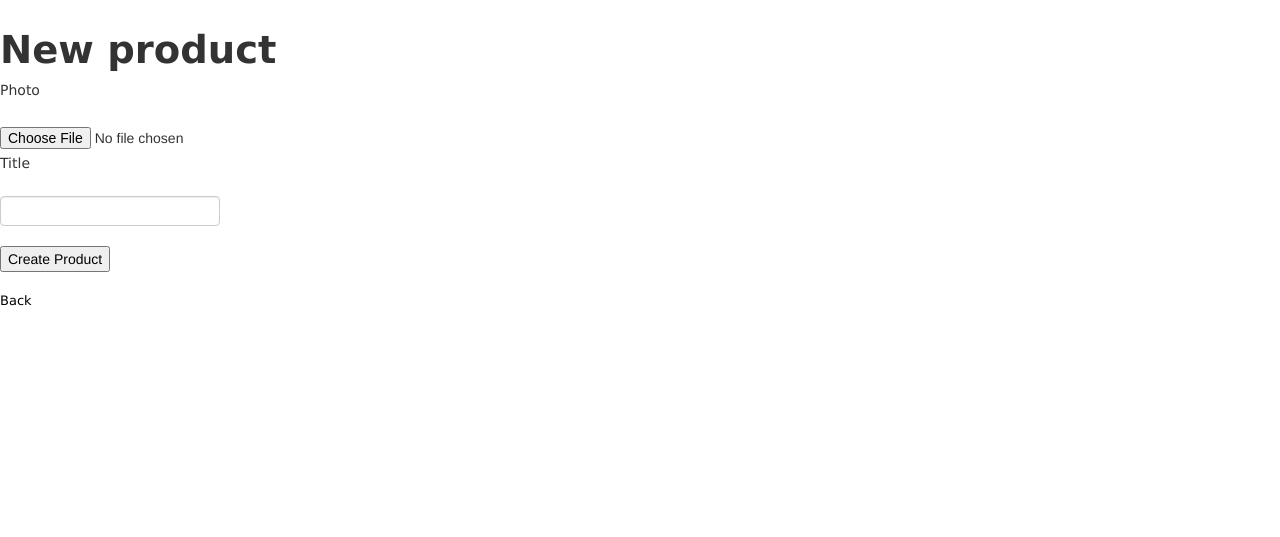
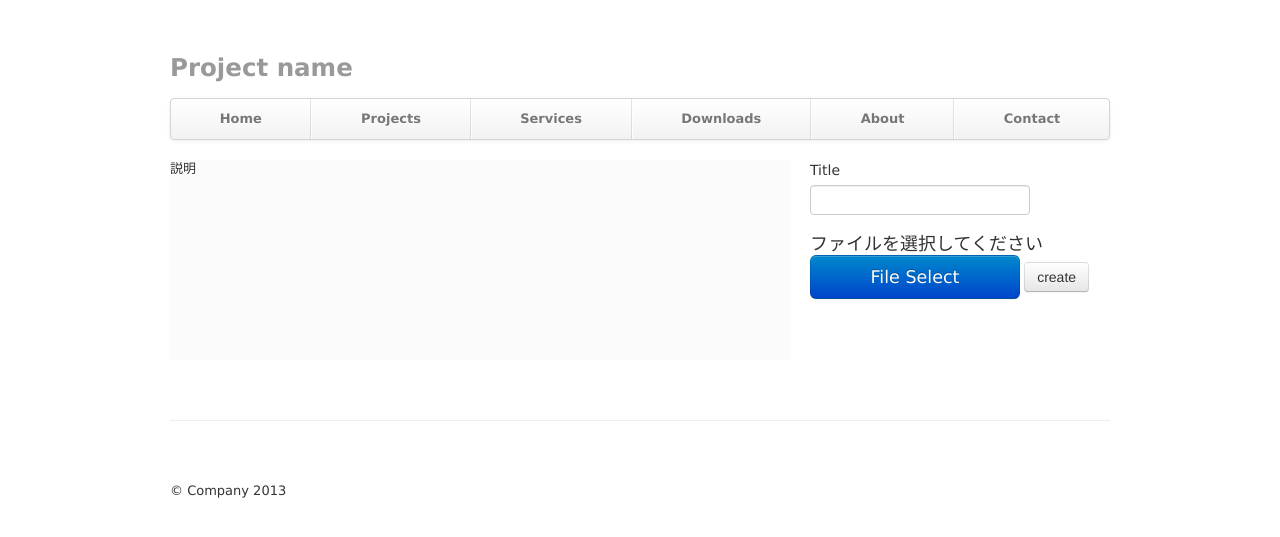
Before and after one commit to motikan/3D_Printer_Rails, a Rails app: page /products/new in a window 1280 px wide. Shown: the top 537 px of the page. Run offline with Rails 7, Linux system fonts and the light colour scheme; style sheets or scripts are compiled from the project's sources; parts of the project's set-up code (start-up, migrations or seed data) failed here and were passed over.

Commit message:
Layout new.html.erb

```diff
--- a/app/views/products/new.html.erb
+++ b/app/views/products/new.html.erb
@@ -1,5 +1,69 @@
-<h1>New product</h1>
+<div class="container">
 
-<%= render 'form' %>
+      <div class="masthead">
+        <h3 class="muted">Project name</h3>
+        <div class="navbar">
+          <div class="navbar-inner">
+            <div class="container">
+              <ul class="nav">
+                <li><a href="./">Home</a></li>
+                <li><a href="#">Projects</a></li>
+                <li><a href="#">Services</a></li>
+                <li><a href="#">Downloads</a></li>
+                <li><a href="#">About</a></li>
+                <li><a href="#">Contact</a></li>
+              </ul>
+            </div>
+          </div>
+        </div><!-- /.navbar -->
+      </div>
 
-<%= link_to 'Back', products_path %>
+      <!-- Jumbotron -->
+      <div class="jumbotron_">
+      <div class="row">
+        <div class="span8" style="background-color:#fbfbfb; height:200px">
+        説明
+        </div>
+
+        <div class="span4">
+          <%= form_for @product, :html => { :multipart => true } do |f| %>
+            <% if @product.errors.any? %>
+              <div id="error_explanation">
+                <h2><%= pluralize(@product.errors.count, "error") %> prohibited this product from being saved:</h2>
+                <ul>
+                  <% @product.errors.full_messages.each do |msg| %>
+                    <li><%= msg %></li>
+                  <% end %>
+                </ul>
+              </div>
+            <% end %>
+
+            <p><%= f.label :title %><%= f.text_field :title %></p>
+
+            <input id="product_photo" name="product[photo]" type="file" style="display:none">
+            <font id="photoCover" size="4">ファイルを選択してください</font>
+            <a class="btn btn-primary btn-large"  style="width: 170px;" onclick="$('input[id=product_photo]').click();">File Select</a>
+
+              <%= button_tag(type: "submit", class: "btn btn-default") do %>
+                create</i>
+              <% end %>
+          <% end %>
+        </div>
+        </div>
+      </div>
+
+      <hr>
+
+      <div class="footer">
+        <p>&copy; Company 2013</p>
+      </div>
+
+    </div>
+
+</div>
+
+<script type="text/javascript">
+  $('input[id=product_photo]').change(function () {
+    $('#photoCover').text($(this).val());
+  });
+</script>
```
